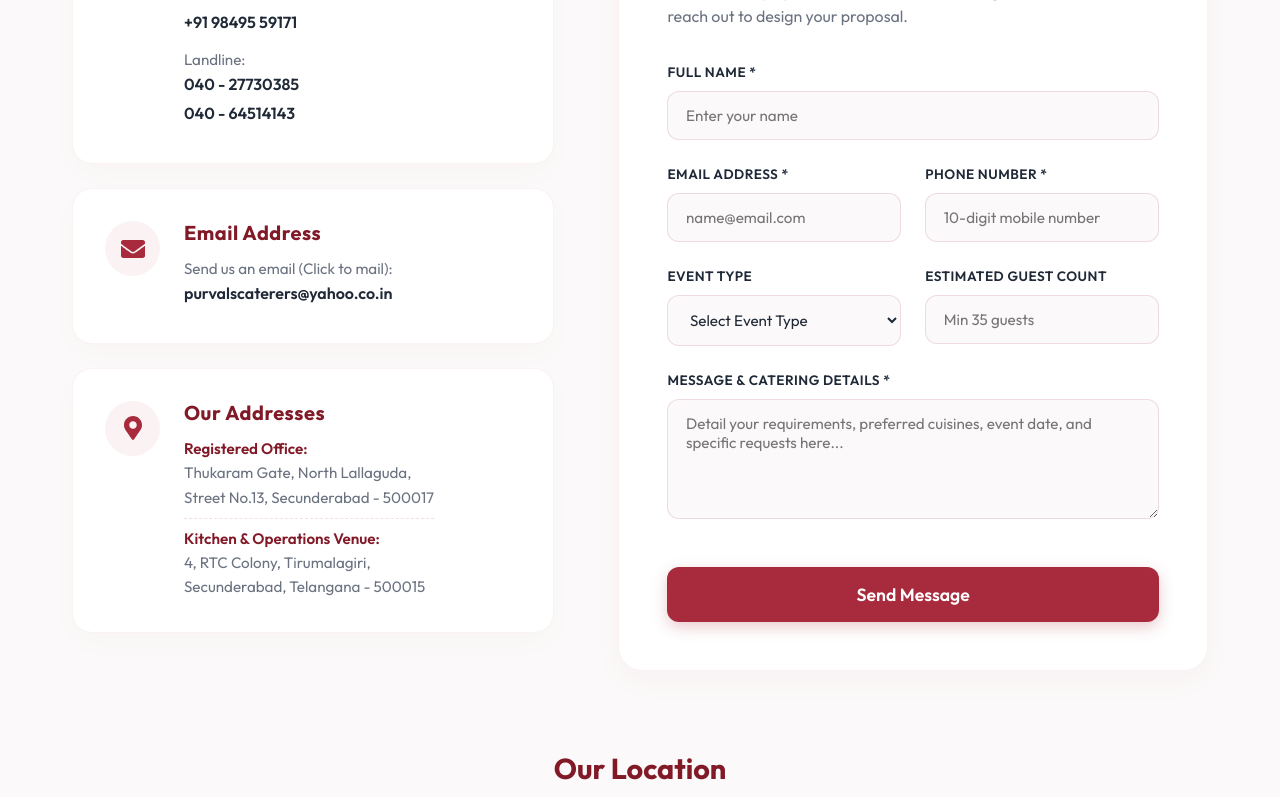
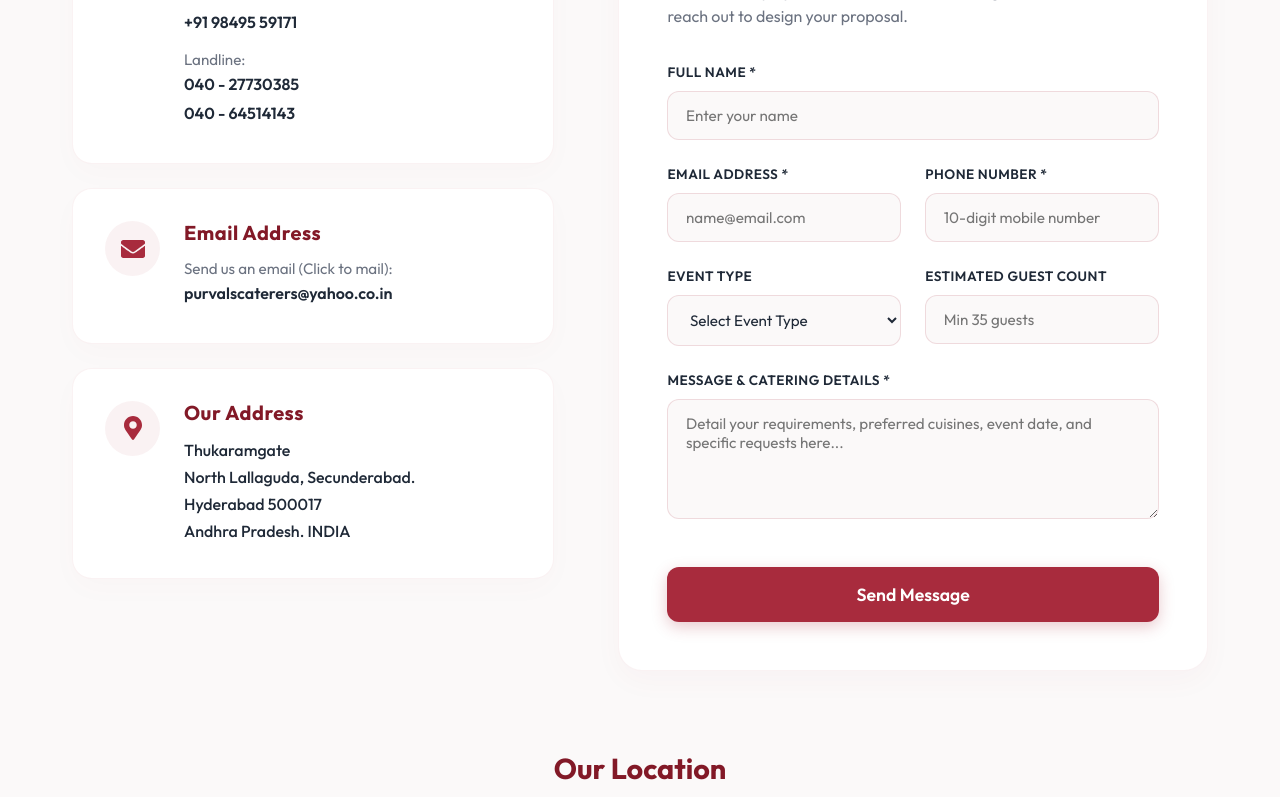
Before and after one commit to Vedabhavishya/PurvalCaters, a Next.js app: page /contact in a window 1280 px wide. Shown: the part 433-1230 px from the top of the page. Built offline with nearby package versions, Linux system fonts and the light colour scheme.

Commit message:
feat: simplify contact details card to show a single clean address

```diff
--- a/src/app/contact/page.tsx
+++ b/src/app/contact/page.tsx
@@ -97,23 +97,12 @@ export default function ContactPage() {
                 <FaMapMarkerAlt />
               </div>
               <div className={styles.cardContent}>
-                <h3 className={styles.cardTitle}>Our Addresses</h3>
-                <span className={styles.cardText} style={{ fontWeight: 600, color: 'var(--primary-dark)' }}>
-                  Registered Office:
-                </span>
-                <p className={styles.cardText}>
-                  Thukaram Gate, North Lallaguda,<br />
-                  Street No.13, Secunderabad - 500017
-                </p>
-
-                <hr className={styles.addressDivider} />
-
-                <span className={styles.cardText} style={{ fontWeight: 600, color: 'var(--primary-dark)' }}>
-                  Kitchen & Operations Venue:
-                </span>
-                <p className={styles.cardText}>
-                  4, RTC Colony, Tirumalagiri,<br />
-                  Secunderabad, Telangana - 500015
+                <h3 className={styles.cardTitle}>Our Address</h3>
+                <p className={styles.cardText} style={{ fontWeight: 500, color: 'var(--text-main)', fontSize: '1rem', lineHeight: '1.7' }}>
+                  Thukaramgate<br />
+                  North Lallaguda, Secunderabad.<br />
+                  Hyderabad 500017<br />
+                  Andhra Pradesh. INDIA
                 </p>
               </div>
             </div>
```
